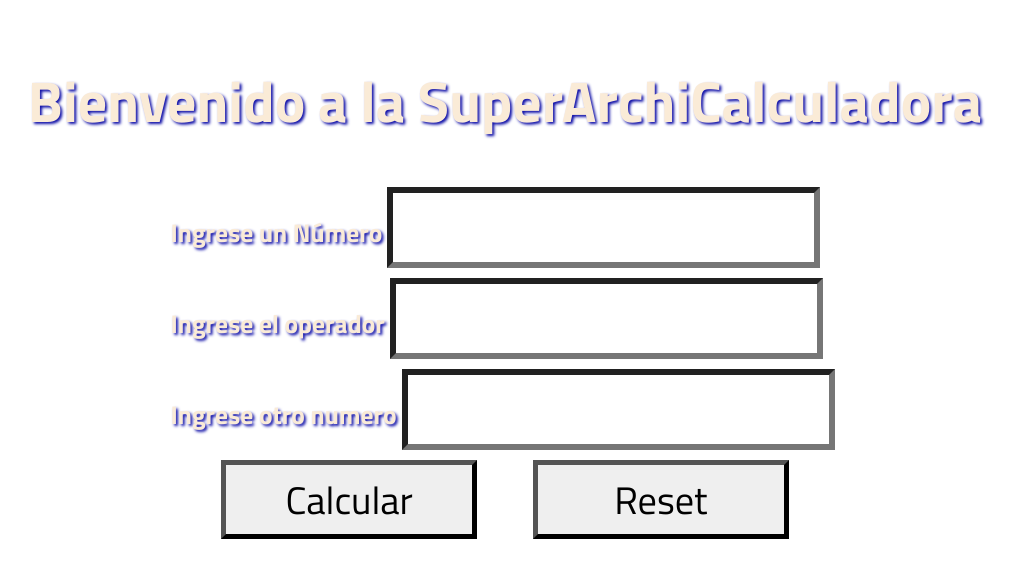
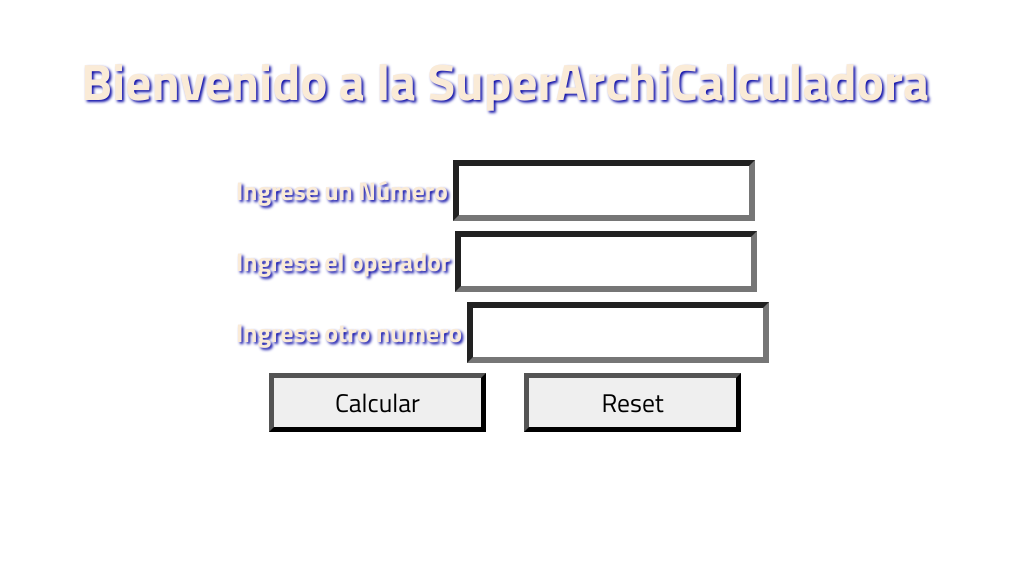
Before and after one commit to NicTocDev/Calculadora, a plain HTML site: page index.html in a window 1280 px wide. Shown: the whole page, without its empty margins (135-1151 px from the left). Drawn offline with Linux system fonts and the light colour scheme.

Commit message:
actualizacion visual

```diff
--- a/script ej13.js
+++ b/script ej13.js
@@ -27,7 +27,7 @@ const resul=() =>{
         alert("Algo salio mal, intente nuevamente")
     }else{
         resultado.innerHTML = `<div>
-    <h2> El resultado es : ${res}</h2>
+    <h2> El resultado es :  ${res}</h2>
     </div>`
     }
 
--- a/style ej13.css
+++ b/style ej13.css
@@ -7,7 +7,7 @@
 }
 
 body{
-    padding: 10px;
+    padding: 0px;
     color:antiquewhite;
     font-weight: bold;
     text-shadow: 2px 2px 3px rgb(15, 15, 168);
@@ -19,9 +19,11 @@ body{
 
 }
 h1{
-    font-size: 4.5vw;
+    font-size: 4vw;
 }
 h2{
+    padding: 0px;
+    margin: 0px;
     font-size: 4vw;
     text-decoration: underline;
 }
@@ -37,14 +39,14 @@ form{
 
 }
 input{
-    font-size: 3vw;
+    font-size: 2vw;
     border-width:0.5vw;
     padding: 5px;
     margin: 5px;
 }
 
 .btn{
-    width:20vw;
+    width:17vw;
     border-width:5px;
 
 }
```
